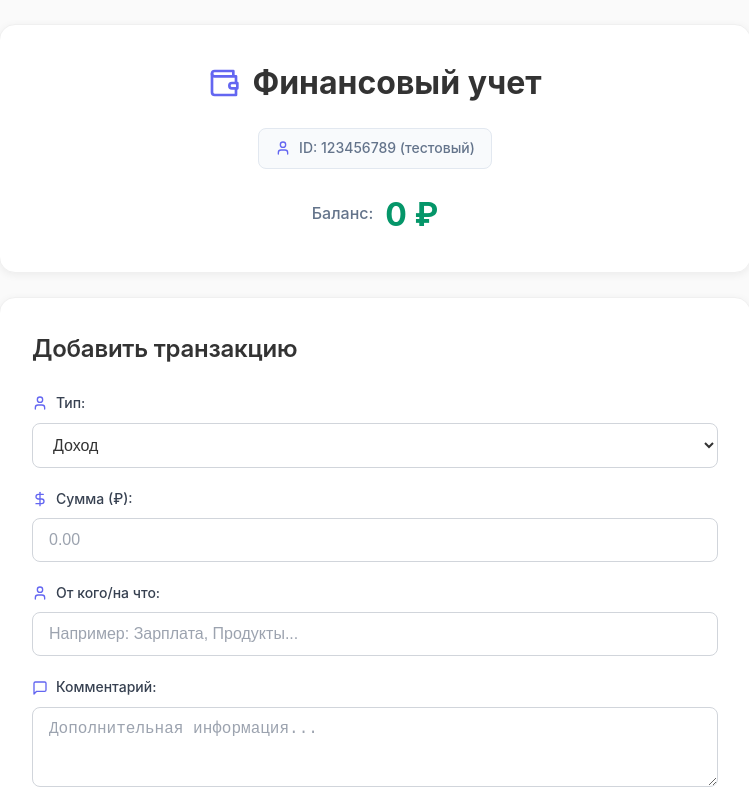
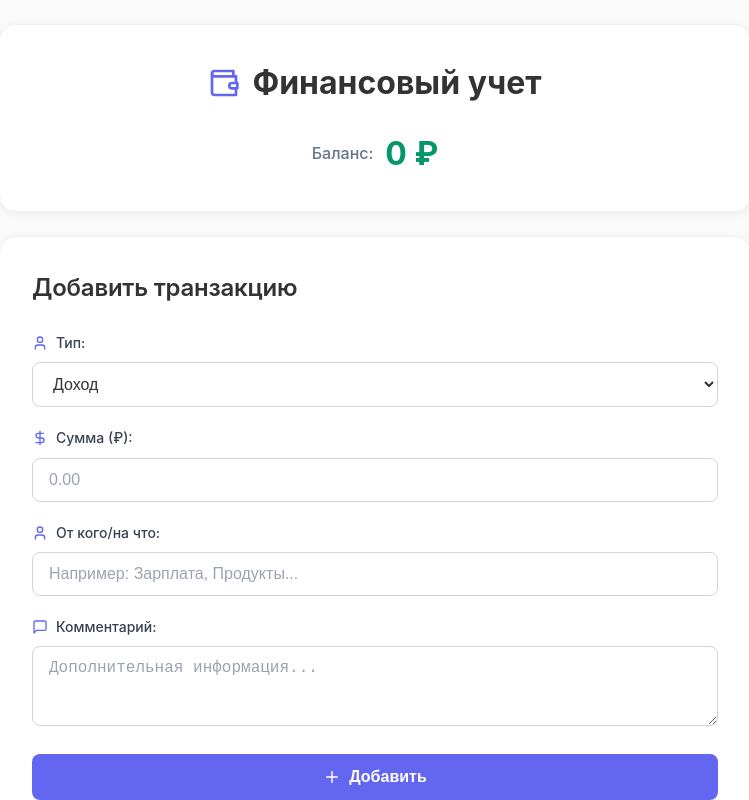
Before and after one commit to burkovmu/my_buh_tg, a React (Vite) app: page / in a window 1280 px wide. Shown: the top 800 px of the page, without its empty margins (265-1014 px from the left). Built offline with nearby package versions, Linux system fonts and the light colour scheme.

Commit message:
Remove Telegram ID display from header: clean up component and CSS

```diff
--- a/src/App.jsx
+++ b/src/App.jsx
@@ -28,7 +28,6 @@ function App() {
   return (
     <div className="app">
       <Header
-        telegramUserId={telegramUserId}
         totalBalance={totalBalance}
       />
 
--- a/src/components/Header.jsx
+++ b/src/components/Header.jsx
@@ -1,7 +1,7 @@
 import React from 'react'
-import { Wallet, User } from 'lucide-react'
+import { Wallet } from 'lucide-react'
 
-function Header({ telegramUserId, totalBalance }) {
+function Header({ totalBalance }) {
   const formatCurrency = (amount) => {
     return new Intl.NumberFormat('ru-RU', {
       style: 'currency',
@@ -18,13 +18,7 @@ function Header({ telegramUserId, totalBalance }) {
           Финансовый учет
         </h1>
 
-        <div className="user-info">
-          <User className="user-icon" />
-          <span className="user-id">
-            ID: {telegramUserId || 'Загрузка...'}
-            {telegramUserId === '123456789' && ' (тестовый)'}
-          </span>
-        </div>
+
 
         <div className="balance">
           <span className="balance-label">Баланс:</span>
--- a/src/index.css
+++ b/src/index.css
@@ -60,28 +60,7 @@ body {
   height: 32px;
 }
 
-.user-info {
-  margin-bottom: 20px;
-  padding: 8px 16px;
-  background: #f8fafc;
-  border-radius: 8px;
-  display: inline-flex;
-  align-items: center;
-  gap: 8px;
-  border: 1px solid #e2e8f0;
-}
 
-.user-icon {
-  width: 16px;
-  height: 16px;
-  color: #6366f1;
-}
-
-.user-id {
-  font-size: 0.875rem;
-  color: #64748b;
-  font-weight: 500;
-}
 
 .balance {
   display: flex;
```
